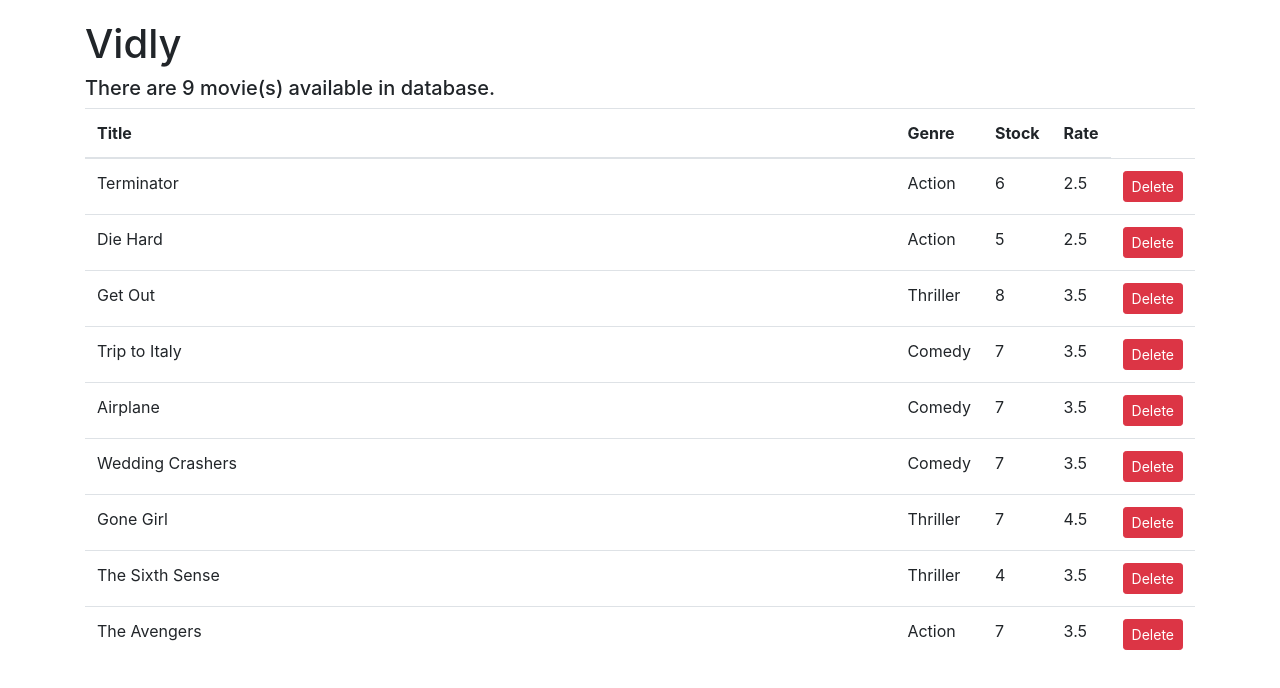
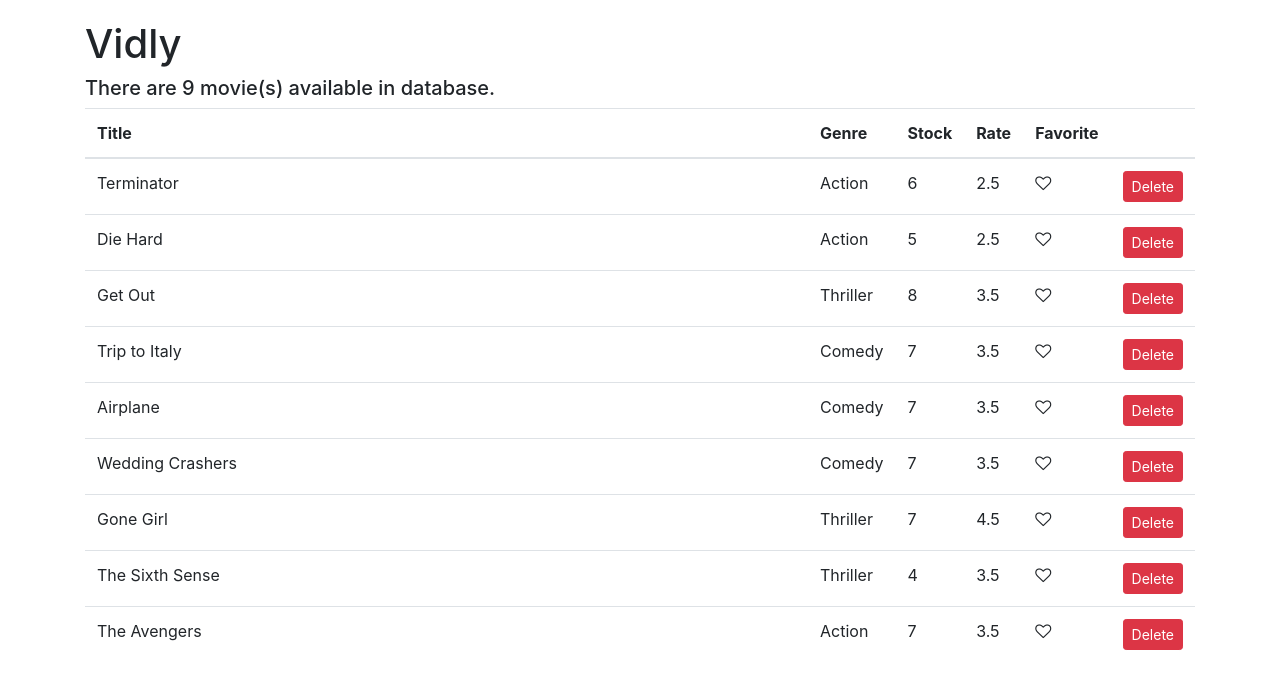
Before and after one commit to Andrade-Bruno/react-vidly, a React (Create React App) app: page / in a window 1280 px wide. Shown: the top 688 px of the page. Built offline with nearby package versions, Linux system fonts and the light colour scheme.

Commit message:
adding favorite feature

```diff
--- a/src/components/movies.jsx
+++ b/src/components/movies.jsx
@@ -18,7 +18,8 @@ class Movies extends Component {
 							<th className='col'>Genre</th>
 							<th className='col'>Stock</th>
 							<th className='col'>Rate</th>
-							<td className='col'></td>
+							<th className='col'>Favorite</th>
+							<th className='col'></th>
 						</tr>
 					</thead>
 					<tbody>{this.renderMovies()}</tbody>
@@ -34,6 +35,9 @@ class Movies extends Component {
 				<td>{movie.genre.name}</td>
 				<td>{movie.numberInStock}</td>
 				<td>{movie.dailyRentalRate}</td>
+				<td onClick={() => this.handleFavorite(movie)}>
+					<i className={movie.className} aria-hidden='true'></i>
+				</td>
 				<td>
 					<button
 						className='btn btn-danger btn-sm'
@@ -60,6 +64,21 @@ class Movies extends Component {
 		const newListMovies = this.state.movies.filter((m) => m._id !== movie._id);
 		this.setState({ movies: newListMovies });
 	};
+
+	handleFavorite = (m) => {
+		let newClassName;
+		const newMovies = [...this.state.movies];
+		const index = newMovies.indexOf(m);
+		newMovies[index] = { ...m };
+		if (newMovies[index].className === "fa fa-heart-o") {
+			newClassName = "fa fa-heart";
+		} else {
+			newClassName = "fa fa-heart-o";
+		}
+		newMovies[index].className = newClassName;
+		this.setState({ movies: newMovies });
+		console.log(newMovies);
+	};
 }
 
 export default Movies;
--- a/src/services/fakeMovieService.js
+++ b/src/services/fakeMovieService.js
@@ -8,6 +8,7 @@ const movies = [
     numberInStock: 6,
     dailyRentalRate: 2.5,
     publishDate: "2018-01-03T19:04:28.809Z"
+    ,className: 'fa fa-heart-o'
   },
   {
     _id: "5b21ca3eeb7f6fbccd471816",
@@ -15,6 +16,7 @@ const movies = [
     genre: { _id: "5b21ca3eeb7f6fbccd471818", name: "Action" },
     numberInStock: 5,
     dailyRentalRate: 2.5
+    ,className: 'fa fa-heart-o'
   },
   {
     _id: "5b21ca3eeb7f6fbccd471817",
@@ -22,6 +24,7 @@ const movies = [
     genre: { _id: "5b21ca3eeb7f6fbccd471820", name: "Thriller" },
     numberInStock: 8,
     dailyRentalRate: 3.5
+    ,className: 'fa fa-heart-o'
   },
   {
     _id: "5b21ca3eeb7f6fbccd471819",
@@ -29,6 +32,7 @@ const movies = [
     genre: { _id: "5b21ca3eeb7f6fbccd471814", name: "Comedy" },
     numberInStock: 7,
     dailyRentalRate: 3.5
+    ,className: 'fa fa-heart-o'
   },
   {
     _id: "5b21ca3eeb7f6fbccd47181a",
@@ -36,6 +40,7 @@ const movies = [
     genre: { _id: "5b21ca3eeb7f6fbccd471814", name: "Comedy" },
     numberInStock: 7,
     dailyRentalRate: 3.5
+    ,className: 'fa fa-heart-o'
   },
   {
     _id: "5b21ca3eeb7f6fbccd47181b",
@@ -43,6 +48,7 @@ const movies = [
     genre: { _id: "5b21ca3eeb7f6fbccd471814", name: "Comedy" },
     numberInStock: 7,
     dailyRentalRate: 3.5
+    ,className: 'fa fa-heart-o'
   },
   {
     _id: "5b21ca3eeb7f6fbccd47181e",
@@ -50,6 +56,7 @@ const movies = [
     genre: { _id: "5b21ca3eeb7f6fbccd471820", name: "Thriller" },
     numberInStock: 7,
     dailyRentalRate: 4.5
+    ,className: 'fa fa-heart-o'
   },
   {
     _id: "5b21ca3eeb7f6fbccd47181f",
@@ -57,6 +64,7 @@ const movies = [
     genre: { _id: "5b21ca3eeb7f6fbccd471820", name: "Thriller" },
     numberInStock: 4,
     dailyRentalRate: 3.5
+    ,className: 'fa fa-heart-o'
   },
   {
     _id: "5b21ca3eeb7f6fbccd471821",
@@ -64,6 +72,7 @@ const movies = [
     genre: { _id: "5b21ca3eeb7f6fbccd471818", name: "Action" },
     numberInStock: 7,
     dailyRentalRate: 3.5
+    ,className: 'fa fa-heart-o'
   }
 ];
 
```
